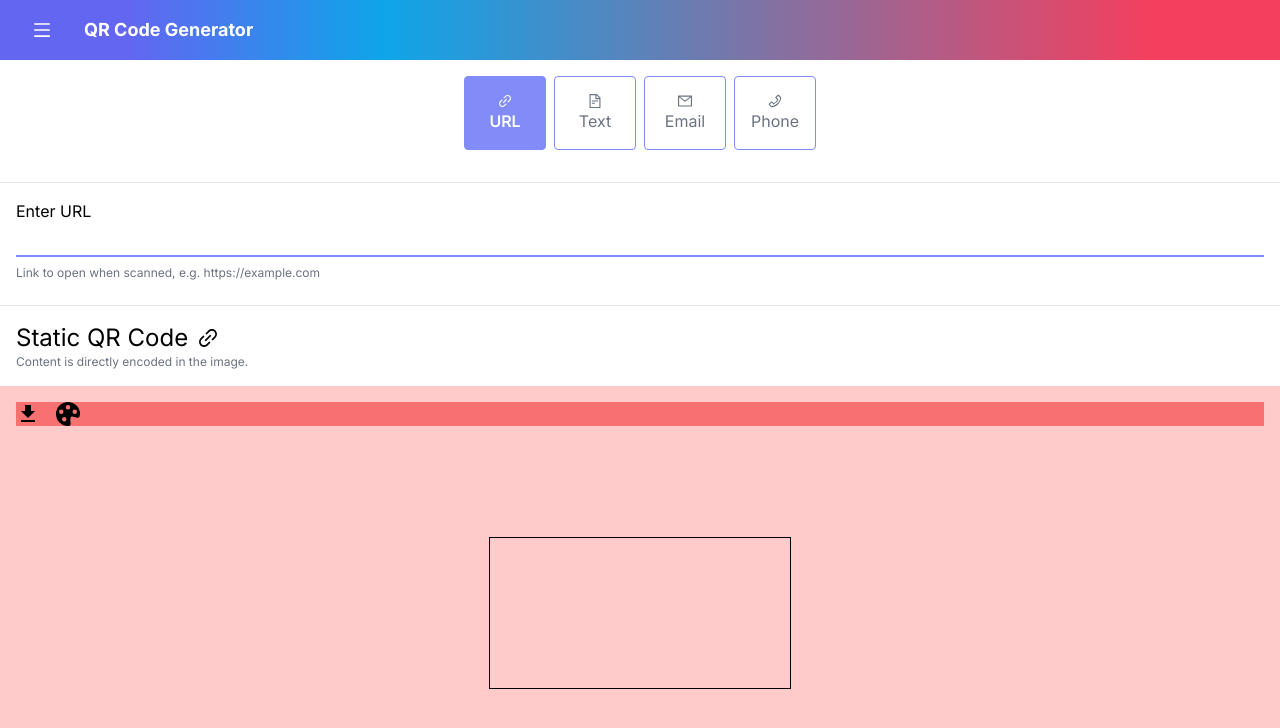
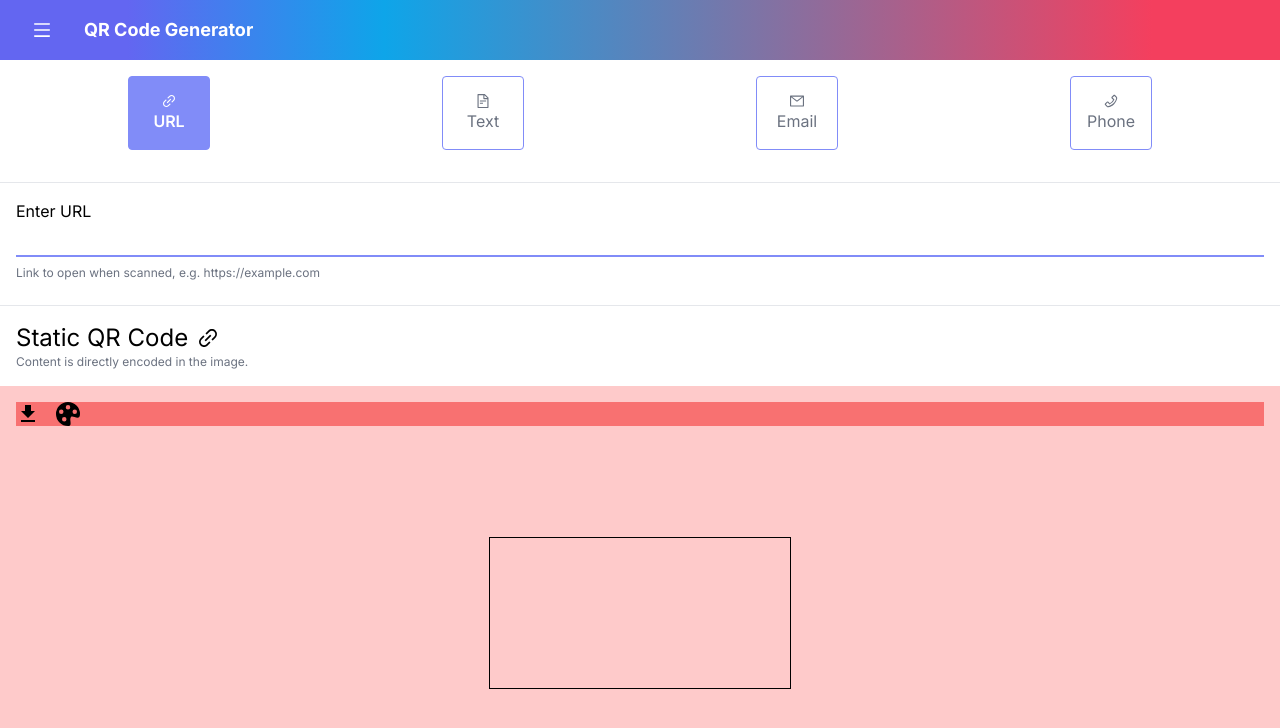
Before and after one commit to Lewisjohnward/qrcodescanner-nextjs, a Next.js app: page /generate in a window 1280 px wide. Shown: the top 728 px of the page. Built offline with nearby package versions, Linux system fonts and the light colour scheme.

Commit message:
changed button spacing

```diff
--- a/app/generate/page.js
+++ b/app/generate/page.js
@@ -74,7 +74,7 @@ export default function Generate() {
 
     return (
         <div className="flex flex-col gap-4 flex-grow overflow-scroll [&>div]:px-4">
-            <div className="flex gap-2 justify-center my-4 [&>*]:w-16">
+            <div className="flex gap-2 justify-around my-4 [&>*]:w-16">
                 {options.map((d, i) => {
                     return (
                         <div
```
